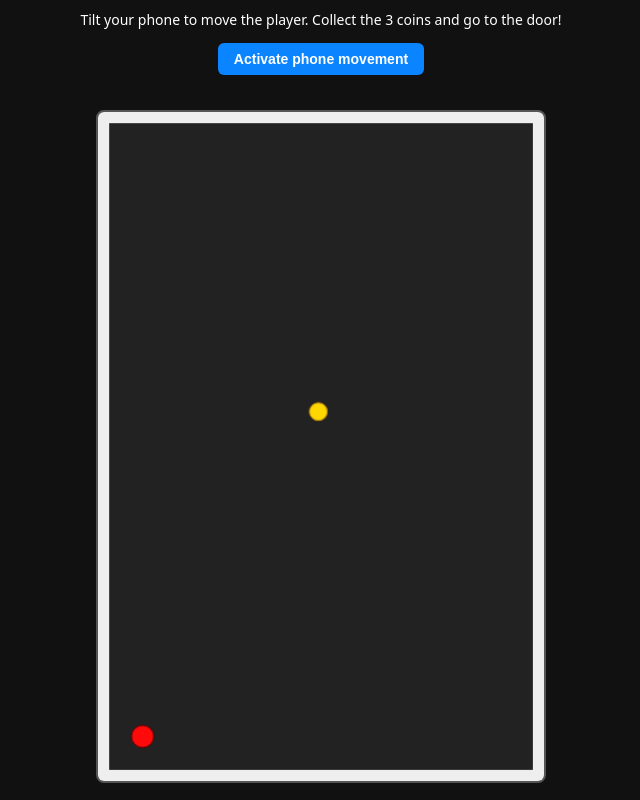
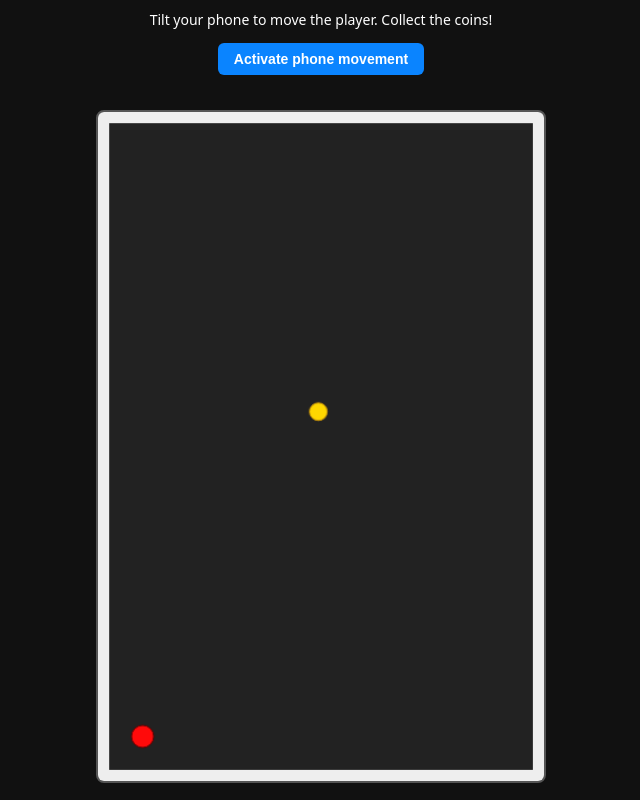
Before and after one commit to HugoFMRamos/TW-Class7-Game, a website: page index.html in a window 1280 px wide. Shown: the whole page, without its empty margins (319-959 px from the left). Drawn offline with Linux system fonts and the light colour scheme.

Commit message:
Update index.html

```diff
--- a/index.html
+++ b/index.html
@@ -10,7 +10,7 @@
 </head>
 <body>
   <div id="info">
-    <div id="status">Tilt your phone to move the player. Collect the 3 coins and go to the door!</div>
+    <div id="status">Tilt your phone to move the player. Collect the coins!</div>
     <button id="startBtn">Activate phone movement</button>
   </div>
 
```
